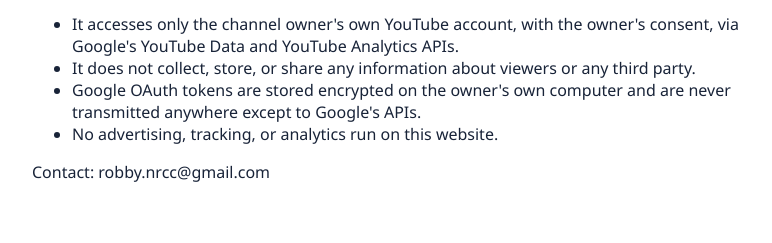
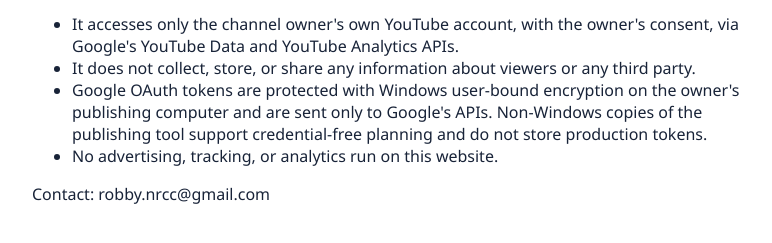
Before and after one commit to drlatham18/howtohub-site, a plain HTML site: page privacy.html in a window 1280 px wide. Shown: the part 173-416 px from the top of the page, without its empty margins (248-1020 px from the left). Drawn offline with Linux system fonts and the light colour scheme.

Commit message:
Clarify Windows production credential storage and runtime placement

```diff
--- a/privacy.html
+++ b/privacy.html
@@ -10,8 +10,9 @@ account's own analytics.</p>
 <li>It accesses only the channel owner's own YouTube account, with the owner's consent, via
 Google's YouTube Data and YouTube Analytics APIs.</li>
 <li>It does not collect, store, or share any information about viewers or any third party.</li>
-<li>Google OAuth tokens are stored encrypted on the owner's own computer and are never
-transmitted anywhere except to Google's APIs.</li>
+<li>Google OAuth tokens are protected with Windows user-bound encryption on the owner's
+publishing computer and are sent only to Google's APIs. Non-Windows copies of the
+publishing tool support credential-free planning and do not store production tokens.</li>
 <li>No advertising, tracking, or analytics run on this website.</li>
 </ul>
 <p>Contact: robby.nrcc@gmail.com</p>
```
Also changed, not shown: 1 other file.
